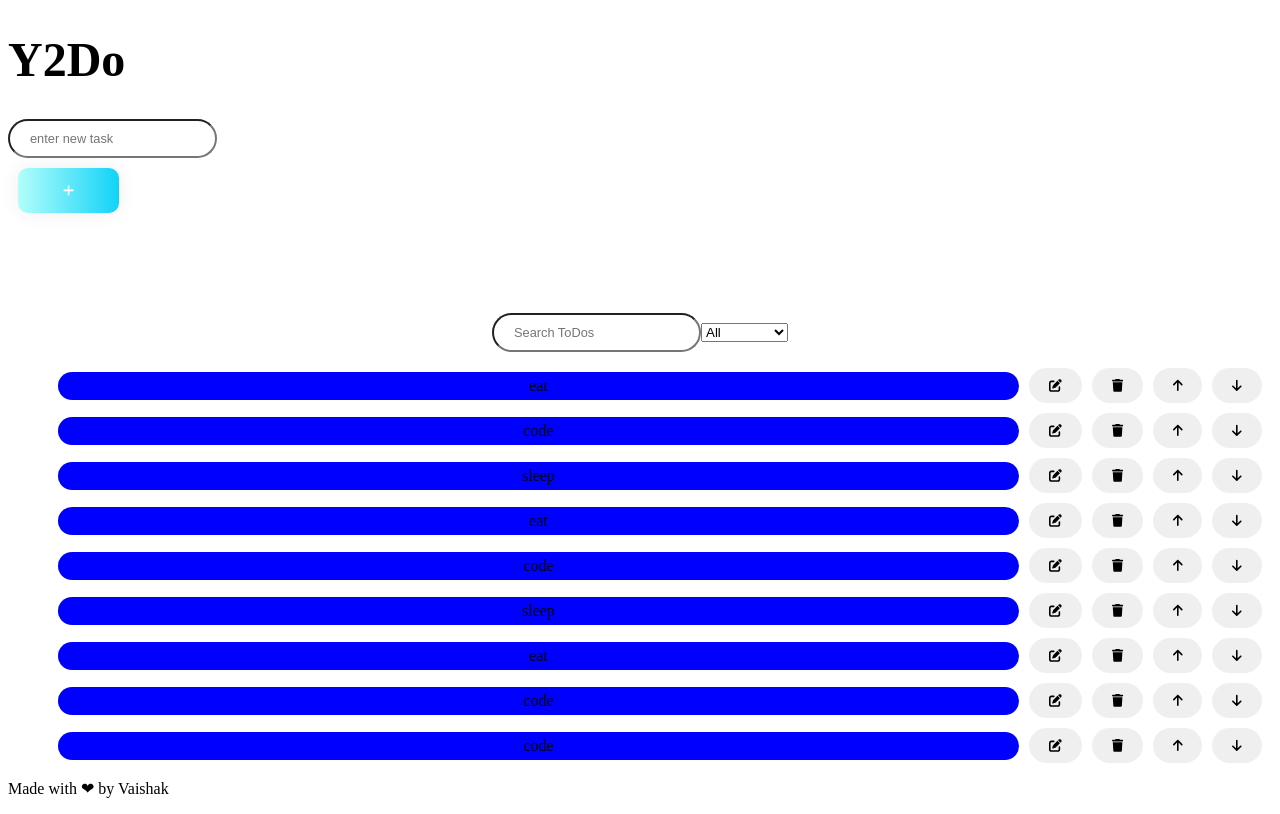
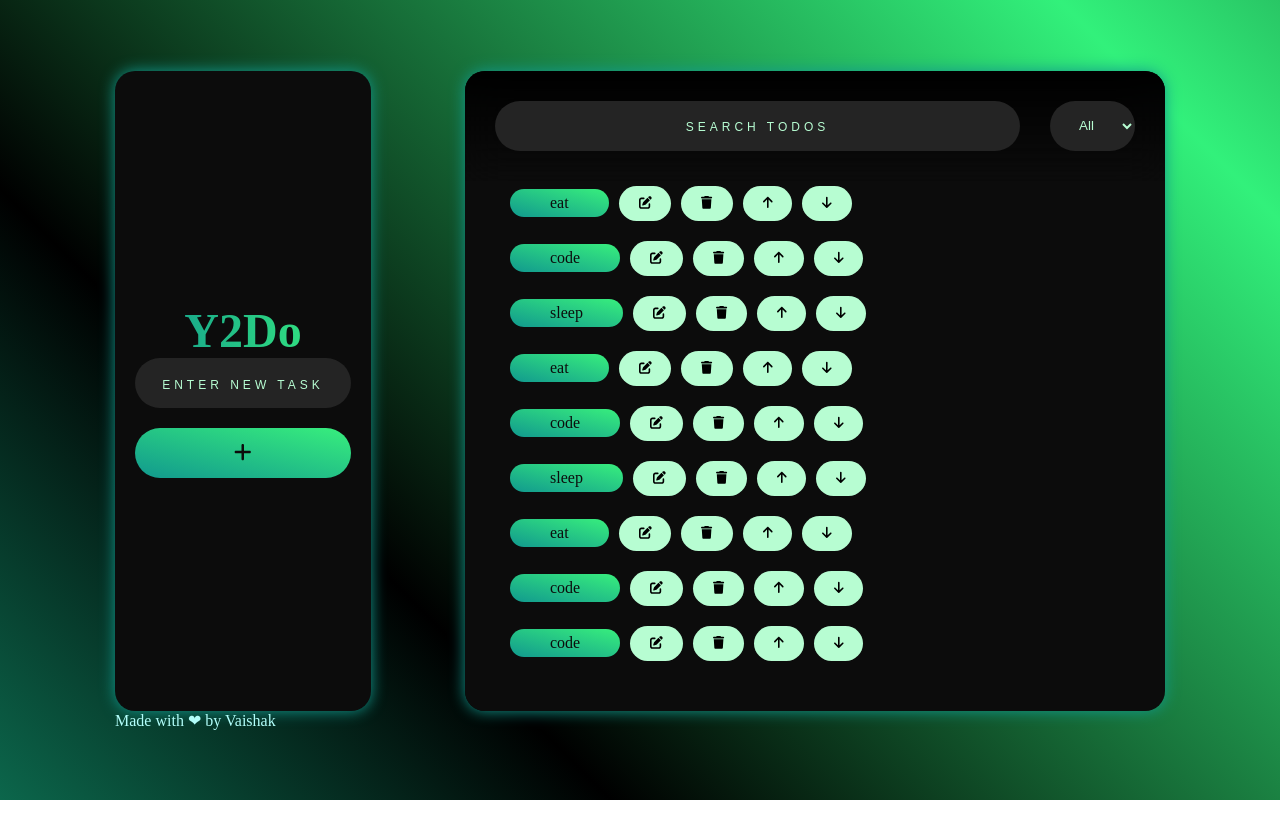
Before and after one commit to Vaishak-P/Y2Do, a React (Vite) app: page / in a window 1280 px wide. Built offline with nearby package versions, Linux system fonts and the light colour scheme.

Commit message:
body gradient and other ui modification

```diff
--- a/src/index.css
+++ b/src/index.css
@@ -1,37 +1,205 @@
-.toDoList {
-  --primary: blue;
-  --textColor:rgb(0, 164, 240);
+
+* {
+  margin: 0;
+  padding: 0;
+  box-sizing: border-box;
+}
+:root{
+  --primary: rgba(17, 153, 142, 1);
+  --secondary:rgba(56, 239, 125, 1);
+  --textColor:rgba(183, 253, 210, 1);
+  --bgColor:rgb(0, 0, 0);
+  --containerBgColor:rgb(12, 12, 12);
+  --elementBgColor:rgb(36, 36, 36);
+  --inputTextColor:white;
   font-family: poppins;
+  color: #B2FEFA;
+}
+body {
+  min-height: 100vh;
+  width: 100%;
+  background-color: var(--bgColor);
+  /* overflow: hidden; */
+  display: flex;
+  justify-content: center;
+  align-items: center;
+  /* position: relative;
+  top: 50%;
+  left: 50%;
+  transform: translate(-50% ,-50%); */
+  background: linear-gradient(45deg,#117e4b, #000000, #18d19a, #000000, #32f17b, #000000);
+    background-size: 300% 300%;
+    animation: gradientAnimation 10s ease infinite;
+}
+@keyframes gradientAnimation {
+  0% {
+    background-position: 0% 50%;
+  }
+
+  50% {
+    background-position: 100% 50%;
+  }
+
+  100% {
+    background-position: 0% 50%;
+  }
+}
+input[type='text']{
+  width: 100%;
+  border: none;
+  outline: none;
+  height: 50px;
+  /* box-shadow: 0 0 10px var(--primary); */
+  transition: all 0.5s;
+  border-radius: 50px;
   text-align: center;
-  margin-top: 100px;
+  letter-spacing: 4px;
+  font-size: 15px;
+  color: var(--inputTextColor);
+  background-color: var(--elementBgColor);
 }
+input[type='text']:focus {
+  box-shadow: 0 0 10px var(--secondary);
+  color: var(--inputTextColor);
+  letter-spacing:2px;
+  /* color: var(--elementBgColor); */
 
-h1 {
+}
+input[type='text']::placeholder {
+  text-transform: uppercase;
+  color: var(--textColor);
+    font-size: 12px;
+}
+.mainContainer{
+  display: grid;
+  grid-template-columns: 1fr 2fr;
+}
+/* =========TODO HEAD ========= */
+.toDoHead,.toDoList{
+  height: 80vh;
+  border-radius: 20px;
+  box-shadow: 0px 0px 15px var(--primary);
+  background-color: var(--containerBgColor);
+}
+.toDoHead{
+  width: 20vw;
+  max-width: 500px;
+  padding: 20px;
+  display: flex;
+  flex-direction: column;
+  justify-content: center;
+  transition: all 0.5s;
+  /* background-color: #fff; */
+}
+.toDoHead:hover{
+  box-shadow: 0 0 10px var(--secondary);
+
+}
+.y2doTitle{
+  /* height: 80%; */
   font-size: 3rem;
+  display: flex;
+  justify-content: center;
+  border-radius: 20px;
+  background: linear-gradient(90deg, var(--primary), var(--secondary));
+  -webkit-background-clip: text;
+  -webkit-text-fill-color: transparent;
 }
+/* .newTaskInput{
+} */
+
 
 .addButton {
-  background-image: linear-gradient(to right, #B2FEFA 0%, #0ED2F7 51%, #B2FEFA 100%);
-  margin: 10px;
-  padding: 15px 45px;
-  text-align: center;
-  text-transform: uppercase;
-  transition: 0.5s;
-  background-size: 200% auto;
-  color: white;
-  box-shadow: 0 0 20px #eee;
-  border-radius: 10px;
-  display: block;
+  /* position: absolute; */
+  height: 50px;
+  width:100% ;
+  margin-top: 20px;
+  padding: 10px 30px;
+  background-image: linear-gradient(to right top, var(--primary), var(--secondary));
+  /* transition: 0.5s; */
+  color: var(--containerBgColor);
+  font-size: 20px;
+  border: none;
+  border-radius: 50px;
+  transition: all 0.2s;
+  cursor: pointer;
 }
 
 .addButton:hover {
-  background-position: right center;
-  /* change the direction of the change here */
-  color: #fff;
-  text-decoration: none;
+  color: var(--secondary);
+  background-color: var(--containerBgColor);
+  background-image: none;
+  border: 2px solid var(--secondary);
+  size: 80px;
 }
 
-button {
+/* .addButton:hover {
+  background-color: rgb(0, 143, 98);
+  margin: 0 10px;
+} */
+
+
+/* =======TO DO LIST======= */
+.toDoList {
+  width: 700px;
+  /* position: relative; */
+  padding-bottom: 30px;
+  font-family: poppins;
+  text-align: center;
+  overflow-y: auto;
+}
+.toDoList::-webkit-scrollbar {
+  display: none;
+}
+.searchContainer {
+  width:inherit;
+  position: fixed;
+  display: flex;
+  padding: 30px;
+  gap: 30px;
+  backdrop-filter: blur(20px);
+  border-radius: 20px 20px 0 0;
+  background-image: linear-gradient(to top, rgba(0,0,0,0),rgb(0,0,0));
+}
+select{
+  /* padding: 10px; */
+  text-align: center;
+  border-radius: 50px;
+  outline: none;
+  border: none;
+  color: var(--textColor);
+  background-color: var(--elementBgColor);
+  cursor: pointer;
+}
+ol {
+  padding: 100px 30px 30px 30px;
+  max-height: calc(100vh - 60px);
+  margin-bottom: 30px;
+
+}
+ol li {
+  list-style: none;
+  margin: 10px;
+  padding: 5px;
+  display: flex;
+  align-items: center;
+  gap: 10px;
+  border-radius: 50px;
+  transition: all 0.3s;
+}
+ol li:hover{
+  background-color: var(--elementBgColor);
+}
+ol #text {
+  padding: 5px 40px;
+  /* flex: 1; */
+  background-color: var(--primary);
+  border-radius: 50px;
+  color: var(--containerBgColor);
+  background-image: linear-gradient(to right top, var(--primary), var(--secondary));
+  cursor: pointer;
+}
+.listButton {
   padding: 10px 20px;
   border: none;
   cursor: pointer;
@@ -39,43 +207,37 @@ button {
   font-size: 0.8rem;
   text-transform: uppercase;
 }
-
-.addButton:hover {
-  background-color: rgb(0, 143, 98);
-  margin: 0 10px;
+.listbuttonDisabled{
+  opacity: 0.5;
+  padding: 10px 20px;
+  border: none;
+  cursor: pointer;
+  border-radius: 50px;
+  font-size: 0.8rem;
+  text-transform: uppercase;
 }
-
-input[type='text'] {
-  font-size: 0.8rem;
-  padding: 10px 20px;
-  border-radius: 50px;
+#saveEditButton{
+  margin-right: 10px;
+  background-image: linear-gradient(to right top, var(--primary), var(--secondary));
 }
-/* =======TO DO LIST======= */
-ol li {
-  list-style: none;
-  /* background-color: aquamarine; */
-  margin: 10px;
-  display: flex;
-  align-items: center;
-  gap: 10px;
-}
-
-/* ol .listContent{
-} */
-ol #text {
-  flex: 1;
-  background-color: var(--primary);
-  padding: 0.3rem;
-  border-radius: 50px;
+#editButton,#deleteButton,#moveUpButton,#moveDownButton{
+  /* color: var(--inputTextColor); */
+  background-color: var(--textColor);
 }
 .textCompletedTrue{
   text-decoration: line-through;
   color: var(--textColor);
+  opacity: 0.5;
 }
 .textCompletedFalse{
   text-decoration: none;
 }
-
+/* #editButtonActive{
+  color: #18d19a;
+}
+#editButtonDisables{
+  color: red;
+}
 #deleteButton:hover {
   background-color: rgb(143, 21, 0);
 }
@@ -86,7 +248,7 @@ ol #text {
 
 #moveDownButton:hover {
   background-color: rgb(3, 147, 205);
-}
+} */
 
 /* :root {
   font-family: Inter, system-ui, Avenir, Helvetica, Arial, sans-serif;
```
